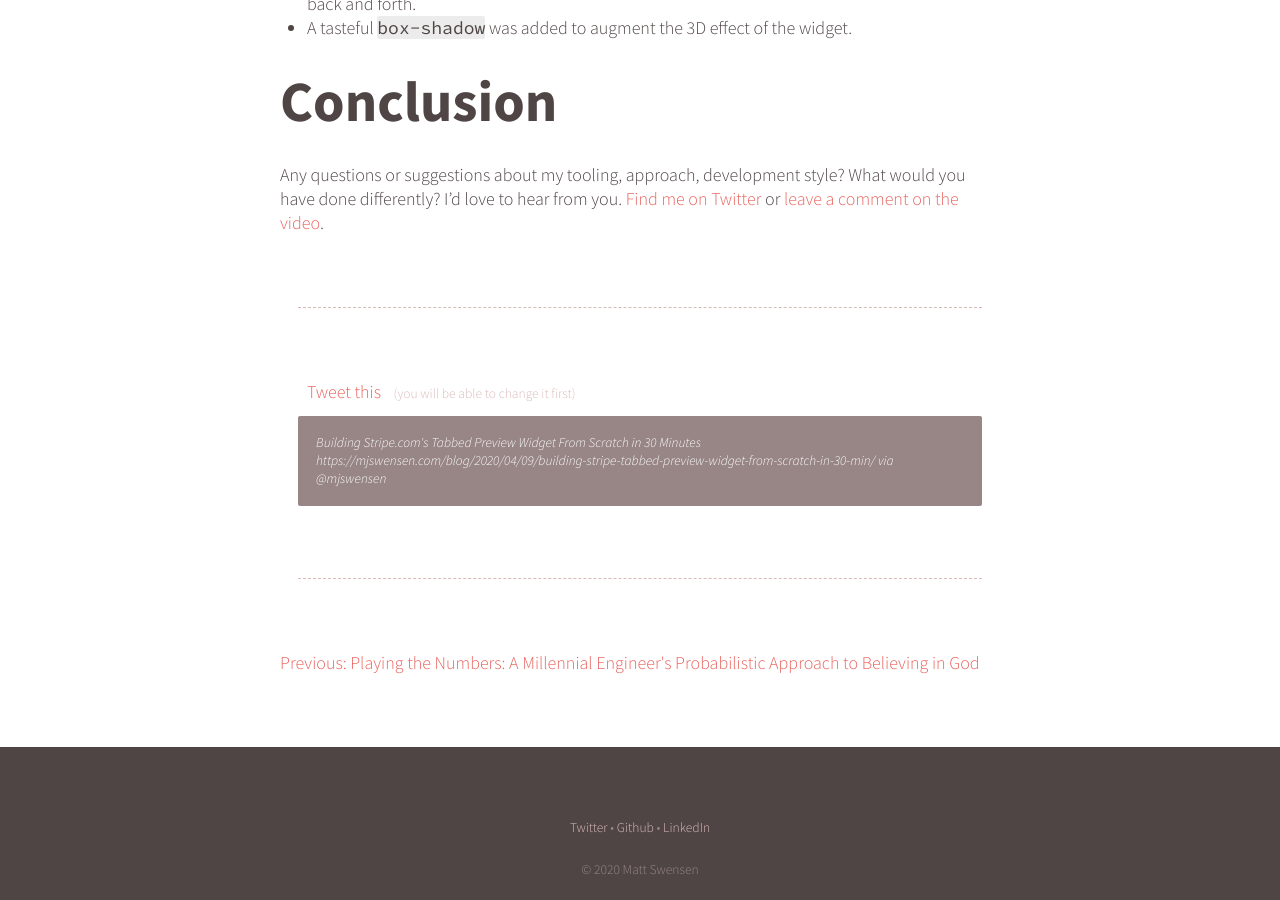
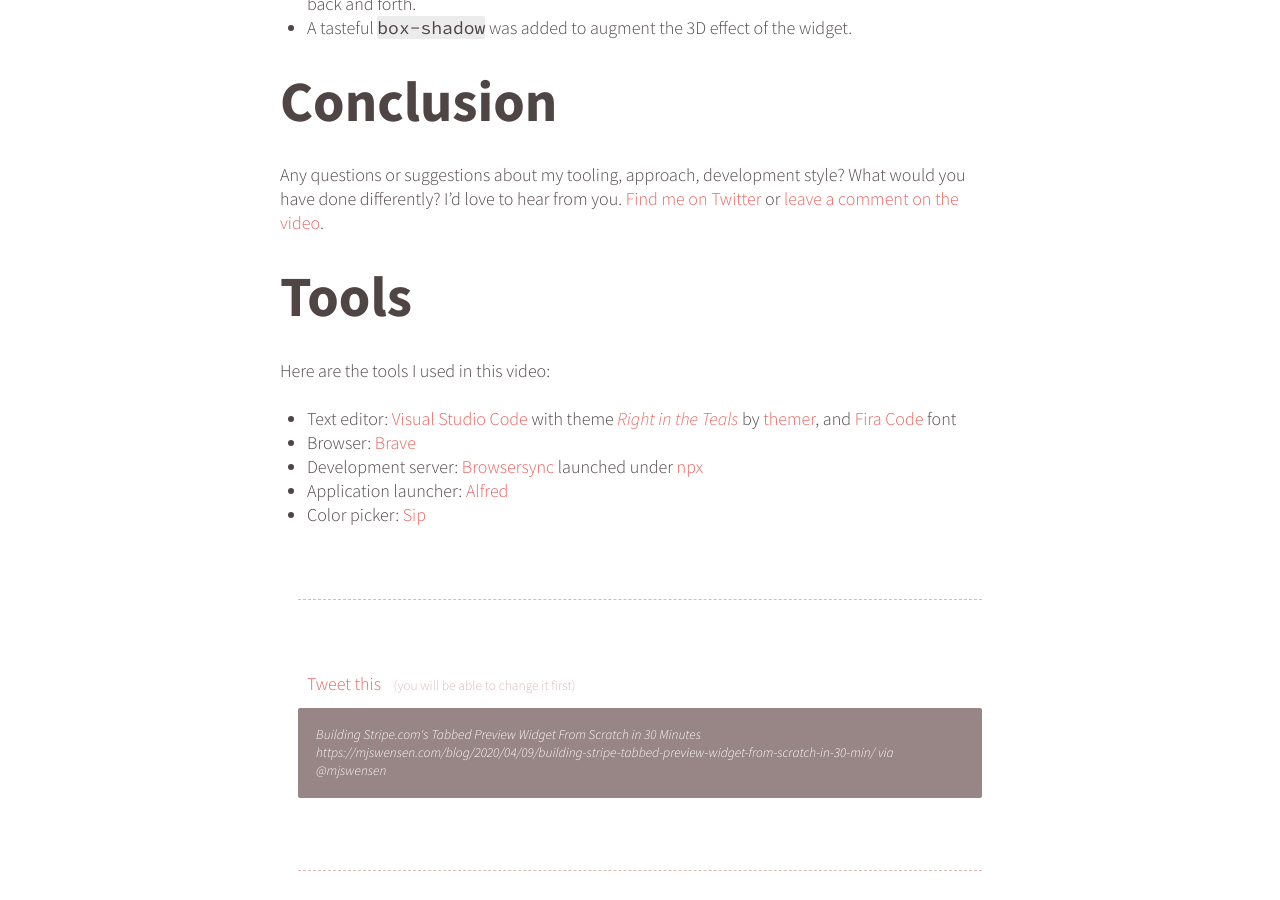
Before and after one commit to mjswensen/mjswensen.com, a Jekyll site: the page built from blog/_posts/2020-04-09-building-stripe-tabbed-preview-widget-from-scratch-in-30-min.md, in a window 1280 px wide and 900 px high, scrolled down 7645 px. Built offline with Jekyll 4.4.1, drawn with Linux system fonts in a browser that asks for light colours; some of the changed text lies outside the part shown.

Commit message:
Add excerpt and tools list to video article

```diff
--- a/blog/_posts/2020-04-09-building-stripe-tabbed-preview-widget-from-scratch-in-30-min.md
+++ b/blog/_posts/2020-04-09-building-stripe-tabbed-preview-widget-from-scratch-in-30-min.md
@@ -2,6 +2,7 @@
 title: "Building Stripe.com's Tabbed Preview Widget From Scratch in 30 Minutes"
 date: 2020-04-09 06:39
 layout: post
+excerpt: In this video I try to build a fully functional tabbed preview widget in HTML and CSS from scratch in 30 minutes—without looking at the original code. After the time's up, I peek under the hood to see the approach of the original author and compare and contrast it to my approach.
 ---
 
 {% include video.html videoUrl="//www.youtube.com/embed/NFOidUvke0k" %}
@@ -241,3 +242,13 @@
 # Conclusion
 
 Any questions or suggestions about my tooling, approach, development style? What would you have done differently? I'd love to hear from you. [Find me on Twitter](https://twitter.com/mjswensen) or [leave a comment on the video](https://youtu.be/NFOidUvke0k).
+
+# Tools
+
+Here are the tools I used in this video:
+
+* Text editor: [Visual Studio Code](https://code.visualstudio.com/) with theme [_Right in the Teals_](https://themer.dev/?colors.dark.shade0=%23171D1D&colors.dark.shade7=%23CDDEDE&colors.dark.accent0=%23F18CB1&colors.dark.accent1=%23B86675&colors.dark.accent2=%23C57B67&colors.dark.accent3=%2300ACBD&colors.dark.accent4=%23208490&colors.dark.accent5=%231A9BA6&colors.dark.accent6=%2332A0AC&colors.dark.accent7=%23FCA188&colors.light.shade0=%23F8FDFE&colors.light.shade7=%2305262D&colors.light.accent0=%23D75971&colors.light.accent1=%23CD2455&colors.light.accent2=%23AA582D&colors.light.accent3=%231D7E66&colors.light.accent4=%2314808C&colors.light.accent5=%230E7481&colors.light.accent6=%234797A7&colors.light.accent7=%23C87D4F&activeColorSet=light&calculateIntermediaryShades.dark=true&calculateIntermediaryShades.light=true) by [themer](https://github.com/mjswensen/themer), and [Fira Code](https://github.com/tonsky/FiraCode) font
+* Browser: [Brave](https://brave.com/mjs324)
+* Development server: [Browsersync](https://browsersync.io/) launched under [npx](https://www.npmjs.com/package/npx)
+* Application launcher: [Alfred](https://www.alfredapp.com/)
+* Color picker: [Sip](https://sipapp.io/)
```
